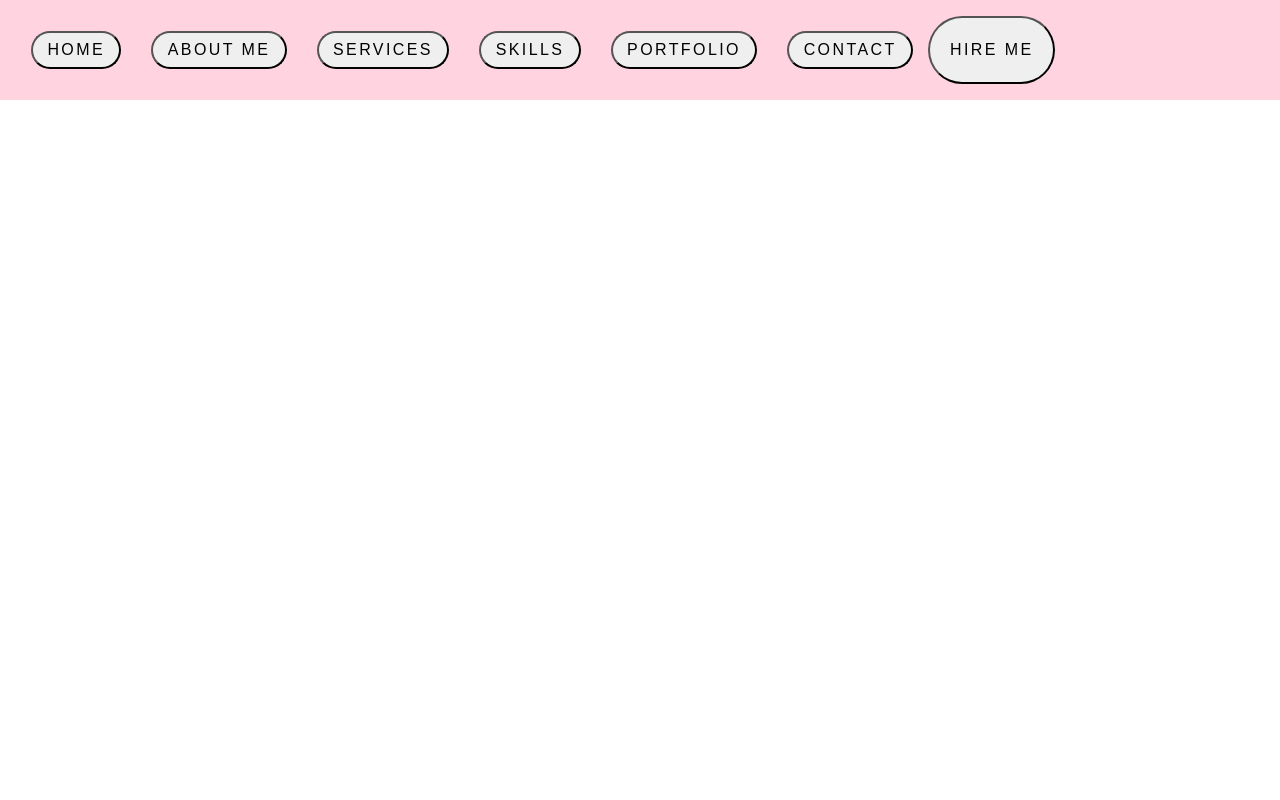
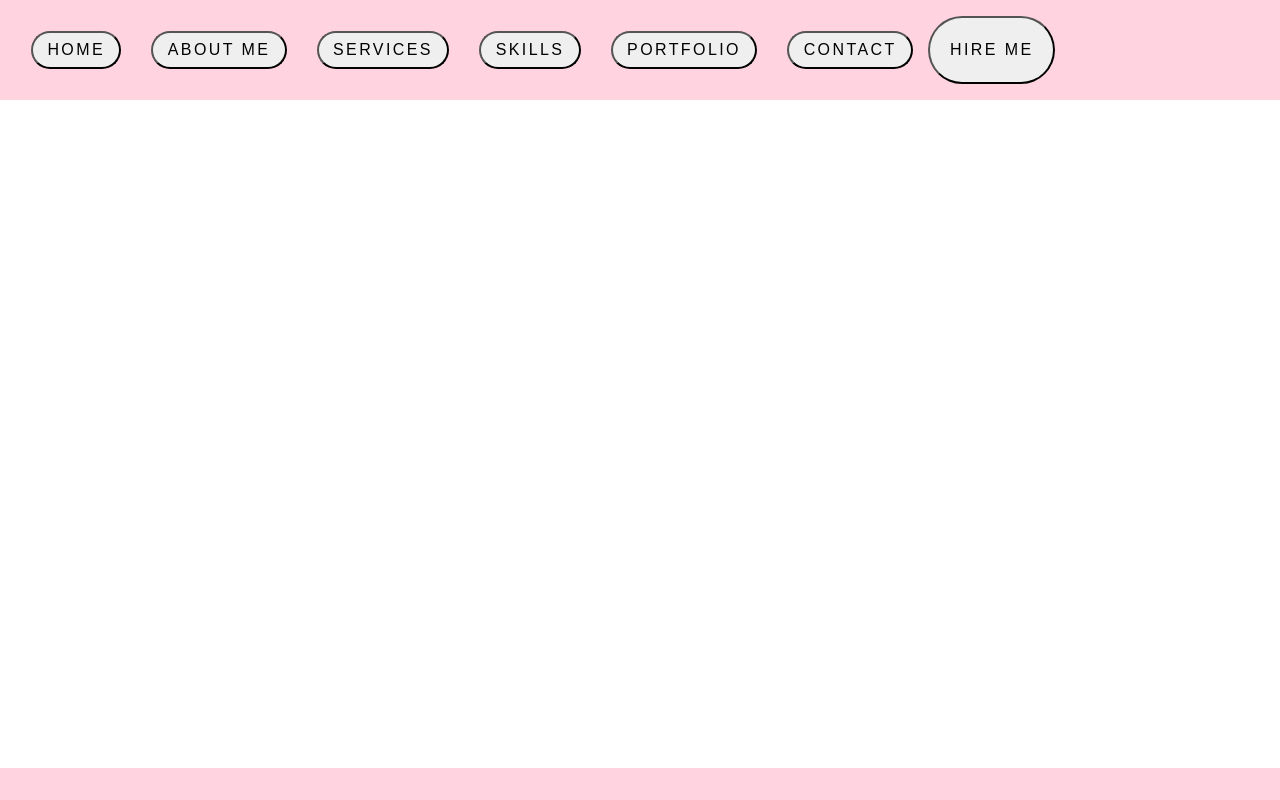
Before and after one commit to singridmaria/VITE-PROJECT, a React (Vite) app: page / in a window 1280 px wide. Shown: the top 800 px of the page. Built offline with nearby package versions, Linux system fonts and the light colour scheme.

Commit message:
Inserindo o Footer

```diff
--- a/src/routes/Router.jsx
+++ b/src/routes/Router.jsx
@@ -1,6 +1,5 @@
 import { createBrowserRouter } from "react-router-dom"
 import App from "../App"
-
 import About from "../views/about/About"
 import Services from "../views/services/Services"
 import Skills from "../views/skills/Skills"
--- a/src/views/home/HomeView.jsx
+++ b/src/views/home/HomeView.jsx
@@ -1,4 +1,4 @@
-
+import AppFooter from "../../components/footer/AppFooter"
 import Header from "../header/Header"
 import "./style.css"
 
@@ -6,7 +6,7 @@ const HomeView = () => {
     return (
         <>
             <Header />
-
+            <AppFooter />
 
         </>
     )
```
